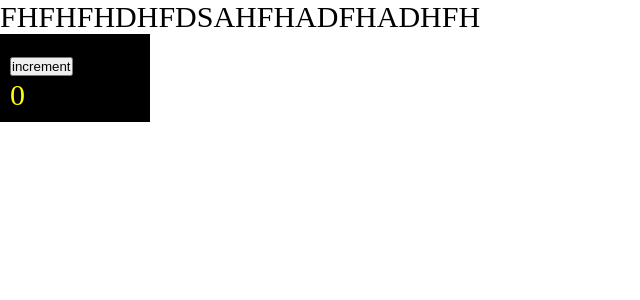
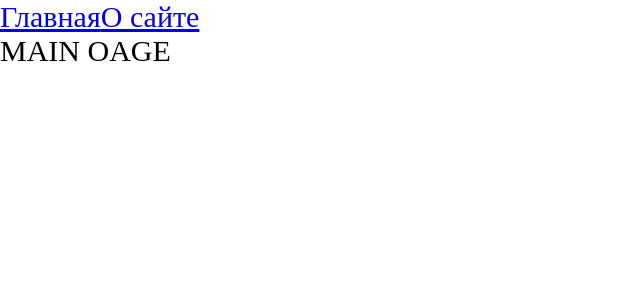
Before and after one commit to denismiron/portal-app, a React app: page / in a window 1280 px wide. Shown: the top 300 px of the page, without its empty margins (0-640 px from the left). Built offline with nearby package versions, Linux system fonts and the light colour scheme.

Commit message:
add base routing

```diff
--- a/package.json
+++ b/package.json
@@ -15,6 +15,7 @@
     "@types/node": "^17.0.21",
     "@types/react": "^17.0.39",
     "@types/react-dom": "^17.0.11",
+    "@types/react-router-dom": "^5.3.3",
     "@types/webpack": "^5.28.0",
     "@types/webpack-dev-server": "^4.7.2",
     "css-loader": "^6.6.0",
@@ -32,6 +33,7 @@
   },
   "dependencies": {
     "react": "^17.0.2",
-    "react-dom": "^17.0.2"
+    "react-dom": "^17.0.2",
+    "react-router-dom": "^6.2.1"
   }
 }
--- a/src/App.tsx
+++ b/src/App.tsx
@@ -1,12 +1,18 @@
 import React from 'react';
-import { Counter } from './components/Counter';
 import './index.scss'
+import { Route, Routes, Link } from 'react-router-dom';
+import AboutPage from './pages/AboutPage/AboutPage';
+import MainPage from './pages/MainPage/MainPage';
 
 const App = () => {
     return (
         <div className='app'>
-            FHFHFHDHFDSAHFHADFHADHFH
-            <Counter/>
+            <Link to={'/'}>Главная</Link>
+            <Link to={'/about'}>О сайте</Link>
+            <Routes>
+                <Route path={'/about'} element={<AboutPage/>}/>
+                <Route path={'/'} element={<MainPage/>}/>
+            </Routes>
         </div>
     );
 };
--- a/src/index.tsx
+++ b/src/index.tsx
@@ -1,9 +1,10 @@
 import { render } from 'react-dom';
 import { Counter } from './components/Counter';
 import App from './App';
+import { BrowserRouter } from 'react-router-dom';
 render(
-    <div>
+    <BrowserRouter>
         <App/>
-    </div>,
+    </BrowserRouter>,
     document.getElementById('root')
 )
--- /dev/null
+++ b/src/pages/AboutPage/AboutPage.tsx
@@ -0,0 +1,11 @@
+import React from 'react';
+
+const AboutPage = () => {
+    return (
+        <div>
+            ABOUT PAGFE
+        </div>
+    );
+};
+
+export default AboutPage;
--- /dev/null
+++ b/src/pages/MainPage/MainPage.tsx
@@ -0,0 +1,11 @@
+import React from 'react';
+
+const MainPage = () => {
+    return (
+        <div>
+            MAIN OAGE
+        </div>
+    );
+};
+
+export default MainPage;
```
Also changed, not shown: 2 other files (tests, documents, lock files or other folders).
